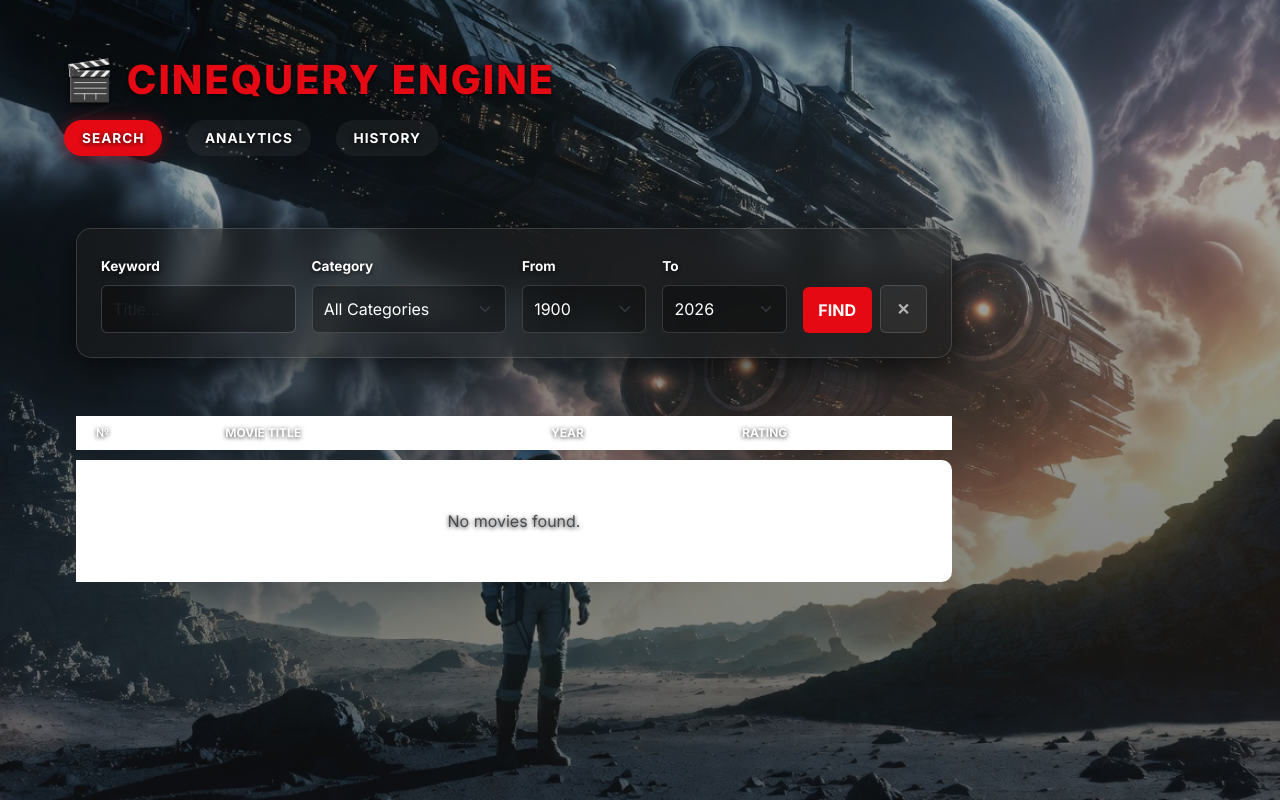
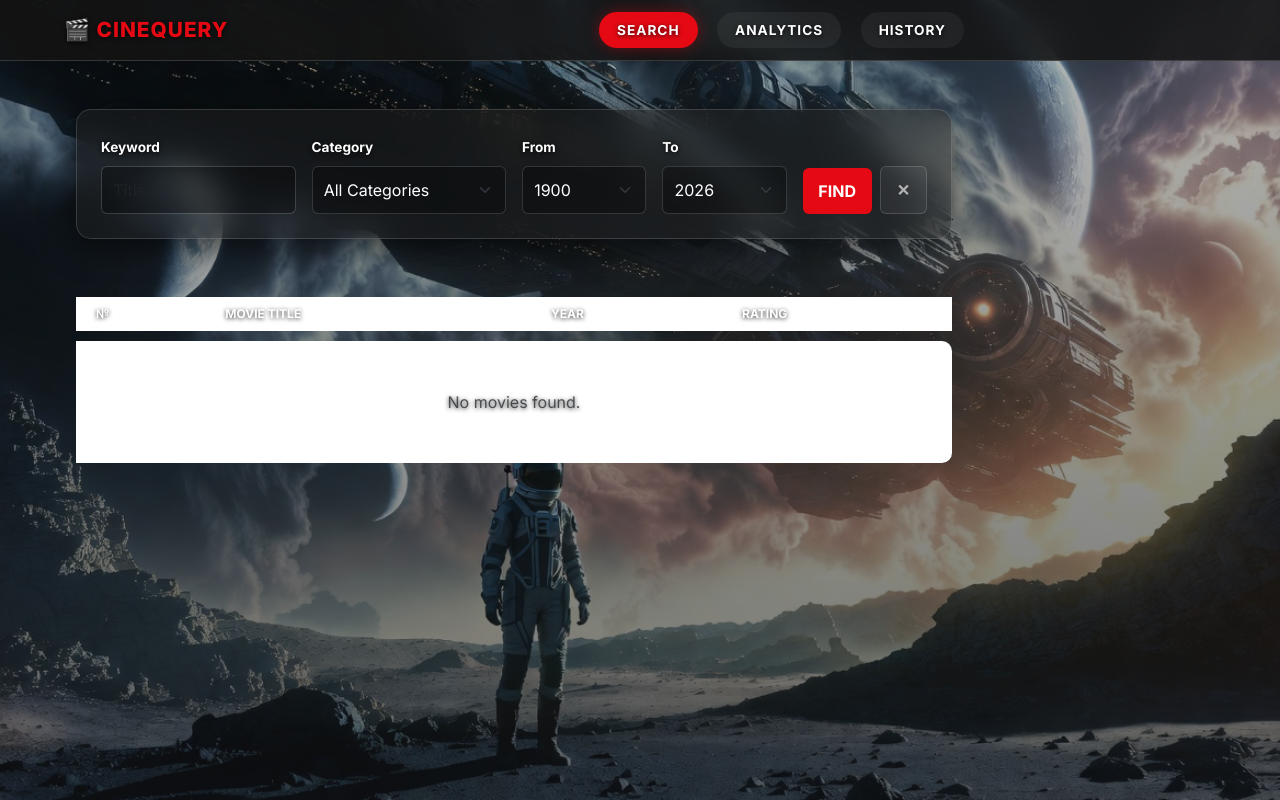
Before and after one commit to Dmitriy-Klv/cinequery-engine, a FastAPI app: page / in a window 1280 px wide. Run offline with FastAPI, Linux system fonts and the light colour scheme; data that the repository does not hold is empty.

Commit message:
UI: Sticky Header

```diff
--- a/web/static/search_ajax.js
+++ b/web/static/search_ajax.js
@@ -18,7 +18,6 @@ document.addEventListener('DOMContentLoaded', () => {
 
             if (!append) {
                 tableBody.innerHTML = '';
-                window.scrollTo({ top: 0, behavior: 'smooth' });
             }
 
             if (newRows.length > 0 && !newRows[0].innerText.includes("No movies found")) {
--- a/web/static/style.css
+++ b/web/static/style.css
@@ -16,92 +16,69 @@ body {
     text-shadow: 0 1px 4px rgba(0, 0, 0, 0.8);
 }
 
-body::before {
+body::before, body::after {
     content: "";
     position: fixed;
-    top: 0;
-    left: 0;
-    width: 100%;
-    height: 100%;
-    background-image:
-        linear-gradient(180deg, rgba(20, 20, 20, 0.3) 0%, rgba(20, 20, 20, 0.6) 100%),
-        var(--current-bg);
-
+    inset: 0;
     background-attachment: fixed;
     background-size: cover;
     background-position: center;
     background-repeat: no-repeat;
-    z-index: -2;
-    opacity: 1;
     transition: opacity 1.5s ease;
 }
 
+body::before {
+    background-image: linear-gradient(180deg, rgba(20, 20, 20, 0.3) 0%, rgba(20, 20, 20, 0.6) 100%), var(--current-bg);
+    z-index: -2;
+    opacity: 1;
+}
+
 body::after {
-    content: "";
-    position: fixed;
-    inset: 0;
-
-    background-image:
-        linear-gradient(180deg, rgba(20, 20, 20, 0.3), rgba(20, 20, 20, 0.6)),
-        var(--next-bg);
-
-    background-size: cover;
-    background-position: center;
-    background-repeat: no-repeat;
-
+    background-image: linear-gradient(180deg, rgba(20, 20, 20, 0.3), rgba(20, 20, 20, 0.6)), var(--next-bg);
     z-index: -1;
     opacity: 0;
-    transition: opacity 1.5s ease;
 }
 
 body.bg-fade::after {
     opacity: 1;
 }
 
-.container {
-    margin-left: 5% !important;
-    margin-right: auto;
-    max-width: 900px !important;
+.sticky-nav {
+    position: -webkit-sticky;
+    position: sticky;
+    top: 0;
+    z-index: 1000;
+    background-color: rgba(20, 20, 20, 0.85);
+    backdrop-filter: blur(15px);
+    -webkit-backdrop-filter: blur(15px);
+    padding: 12px 0;
+    border-bottom: 1px solid var(--border-color);
+    margin-bottom: 2rem;
 }
 
-/* Hero Section */
-.hero {
-    background: transparent !important;
-    padding: 3.5rem 0;
-    text-align: left !important;
-    margin-left: 5%;
-    margin-bottom: 1rem;
+.sticky-nav .container {
+    display: flex;
+    align-items: center;
+    justify-content: space-between;
+    margin-left: 5% !important;
+    margin-right: auto !important;
+    max-width: 900px !important;
+    padding: 0;
 }
 
-.hero h1 {
+.logo-mini {
     font-weight: 800;
-    letter-spacing: 2px;
+    letter-spacing: 1px;
     color: var(--accent-red);
     text-transform: uppercase;
-    font-size: 2.5rem;
+    font-size: 1.3rem;
     margin: 0;
 }
 
-.btn-outline-secondary {
-    border: 1px solid var(--border-color);
-    color: var(--text-muted);
-    background: rgba(255, 255, 255, 0.05);
-    font-weight: 700;
-    padding: 0.7rem 1rem;
-    transition: 0.3s;
-}
-
-.btn-outline-secondary:hover {
-    background: rgba(255, 255, 255, 0.1);
-    color: var(--text-main);
-    border-color: var(--text-muted);
-}
-
-/* Navigation */
 .nav-link-custom {
     color: var(--text-main);
     text-decoration: none;
-    margin-right: 20px;
+    margin-left: 15px;
     font-weight: 700;
     transition: 0.3s;
     letter-spacing: 1px;
@@ -116,6 +93,12 @@ body.bg-fade::after {
     color: var(--text-main);
     background: var(--accent-red);
     box-shadow: 0 0 15px rgba(229, 9, 20, 0.4);
+}
+
+.container {
+    margin-left: 5% !important;
+    margin-right: auto;
+    max-width: 900px !important;
 }
 
 /* Search Card - Glassmorphism */
@@ -161,7 +144,21 @@ body.bg-fade::after {
     box-shadow: 0 5px 15px rgba(229, 9, 20, 0.4);
 }
 
-/* Movies Table - "Floating" rows */
+.btn-outline-secondary {
+    border: 1px solid var(--border-color);
+    color: var(--text-muted);
+    background: rgba(255, 255, 255, 0.05);
+    font-weight: 700;
+    padding: 0.7rem 1rem;
+    transition: 0.3s;
+}
+
+.btn-outline-secondary:hover {
+    background: rgba(255, 255, 255, 0.1);
+    color: var(--text-main);
+    border-color: var(--text-muted);
+}
+
 .table {
     color: var(--text-main);
     border-collapse: separate;
@@ -229,15 +226,14 @@ body.bg-fade::after {
 ::-webkit-scrollbar-thumb { background: #444; border-radius: 10px; }
 ::-webkit-scrollbar-thumb:hover { background: var(--accent-red); }
 
-/* Responsive Adjustments */
 @media (max-width: 992px) {
-    .container {
+    .container, .sticky-nav .container {
         margin-left: auto !important;
         margin-right: auto !important;
         padding: 0 20px;
     }
-    .hero {
-        text-align: center !important;
-        margin-left: 0;
+    .sticky-nav .container {
+        flex-direction: column;
+        gap: 15px;
     }
 }
--- a/web/templates/index.html
+++ b/web/templates/index.html
@@ -10,16 +10,18 @@
 </head>
 <body>
 
-<div class="hero">
-    <h1>🎬 CINEQUERY ENGINE</h1>
-    <nav class="mt-3">
-        <a href="/" class="nav-link-custom {% if view == 'search' %}active{% endif %}">SEARCH</a>
-        <a href="/analytics" class="nav-link-custom {% if view == 'analytics' %}active{% endif %}">ANALYTICS</a>
-        <a href="/history" class="nav-link-custom {% if view == 'history' %}active{% endif %}">HISTORY</a>
-    </nav>
-</div>
+<nav class="sticky-nav">
+    <div class="container d-flex align-items-center justify-content-between">
+        <h1 class="logo-mini m-0">🎬 CINEQUERY</h1>
+        <div class="nav-links">
+            <a href="/" class="nav-link-custom {% if view == 'search' %}active{% endif %}">SEARCH</a>
+            <a href="/analytics" class="nav-link-custom {% if view == 'analytics' %}active{% endif %}">ANALYTICS</a>
+            <a href="/history" class="nav-link-custom {% if view == 'history' %}active{% endif %}">HISTORY</a>
+        </div>
+    </div>
+</nav>
 
-<div class="container">
+<div class="container mt-5">
     {% if view == "search" %}
     <div class="card search-card p-4 mb-5">
         <form id="searchForm" method="post" class="row g-3">
```
